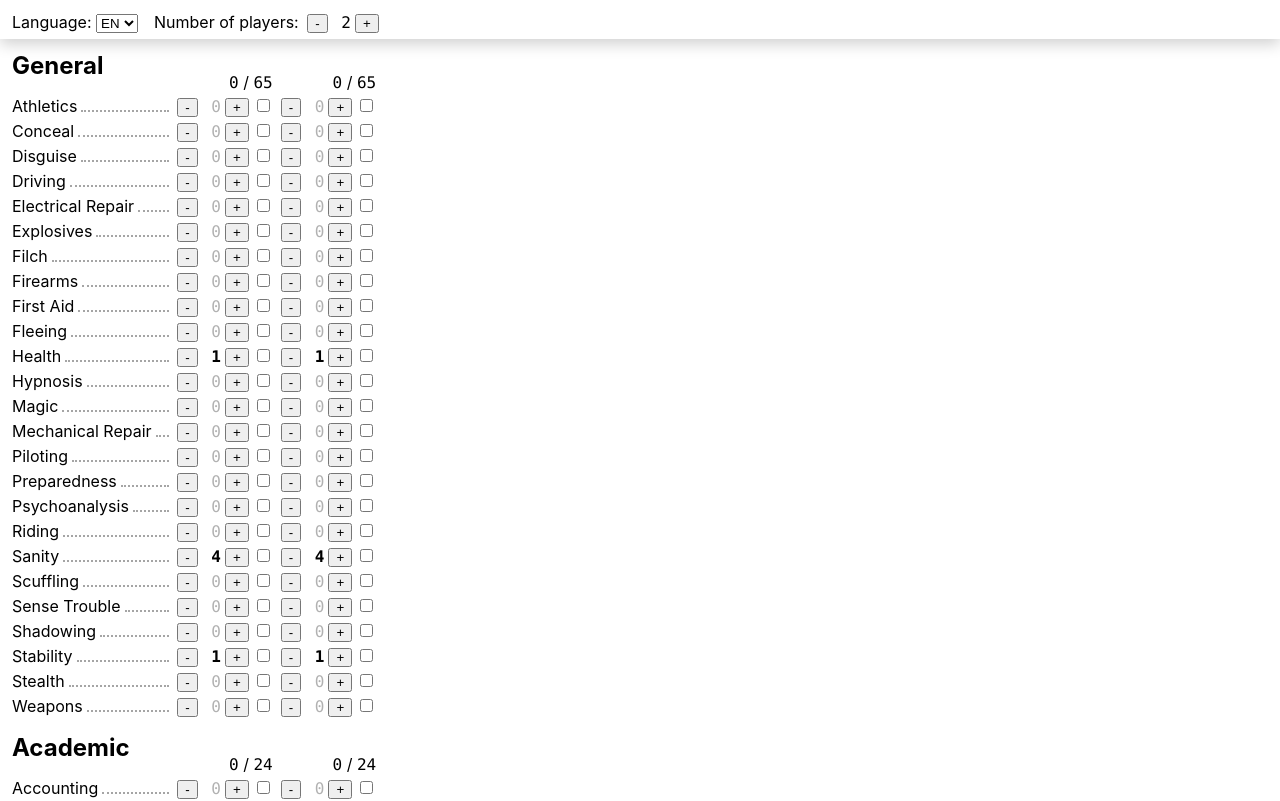
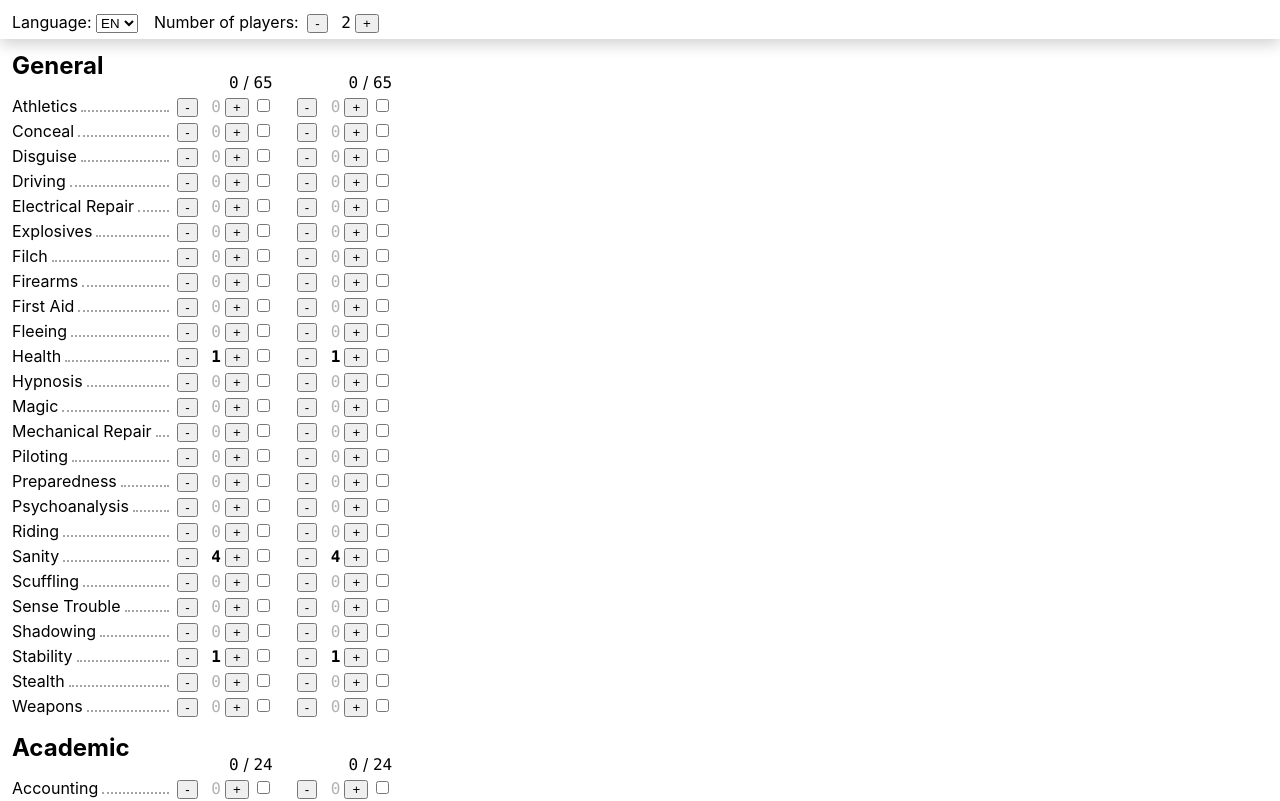
Before and after one commit to tsumo/gumshoe-configurator, a React (Create React App) app: page / in a window 1280 px wide. Shown: the top 801 px of the page. Built offline with nearby package versions, Linux system fonts and the light colour scheme.

Commit message:
margin between skill columns

```diff
--- a/src/components/Characters.tsx
+++ b/src/components/Characters.tsx
@@ -20,7 +20,7 @@ const SkillName = ({ name }: { name: string }) => (
 type PointsType = 'generalPoints' | 'investigativePoints'
 
 const SkillPoints = ({ player, type }: { player: Player; type: PointsType }) => (
-  <div className={s.skillPoints}>
+  <div className={clsx(s.skillPoints, s.skillColumnMargin)}>
     <span className={clsx(player.system[type].notEnough && s.warning)}>
       <span className={s.number}>{player.system[type].used}</span>
       <span> / </span>
@@ -44,7 +44,7 @@ const SkillValueList = ({
     <>
       <SkillPoints player={player} type={type} />
       {skills.map((skill) => (
-        <div key={skill.en}>
+        <div key={skill.en} className={s.skillColumnMargin}>
           <Button onClick={() => player.decrementSkill(skill['en'])} text='-' />
           <span
             className={clsx(
--- a/src/components/styles.module.css
+++ b/src/components/styles.module.css
@@ -65,5 +65,9 @@
 .skillPoints {
   display: flex;
   align-items: flex-end;
-  justify-content: end;
+  justify-content: flex-end;
 }
+
+.skillColumnMargin {
+  margin-right: 16px;
+}
```
